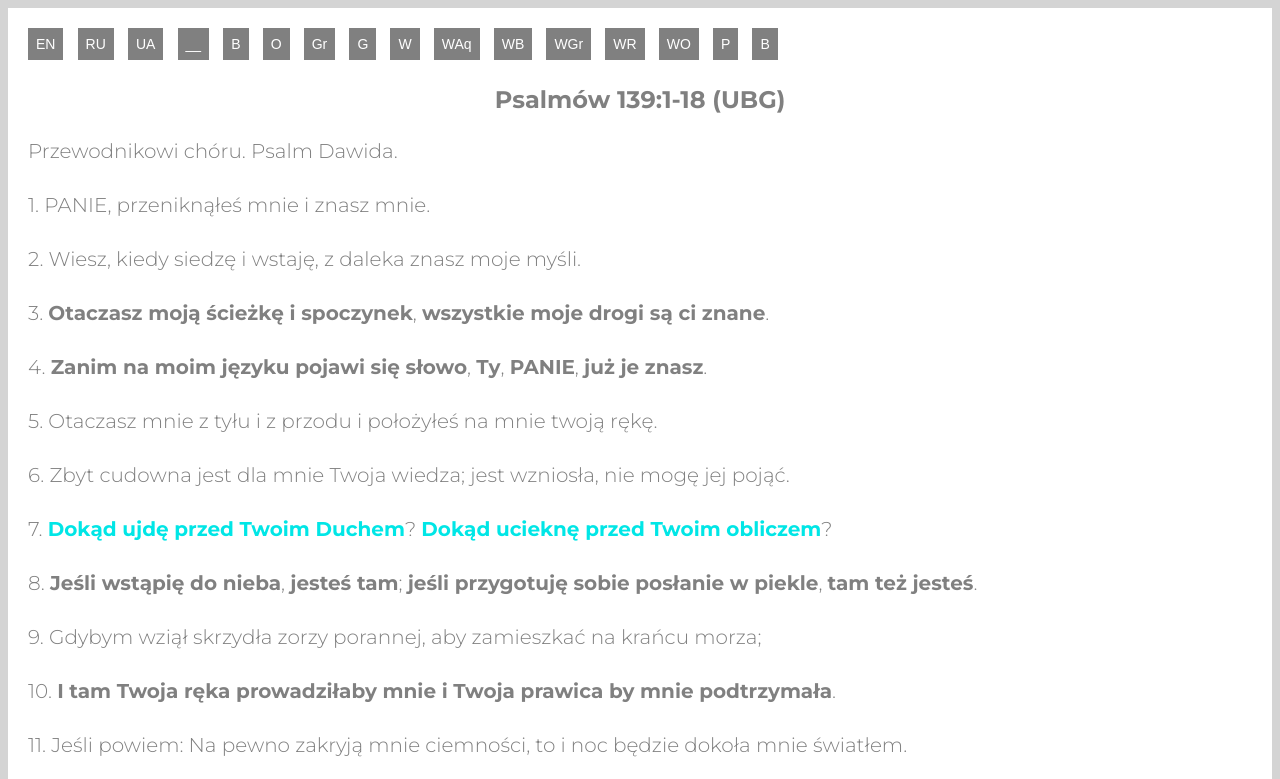
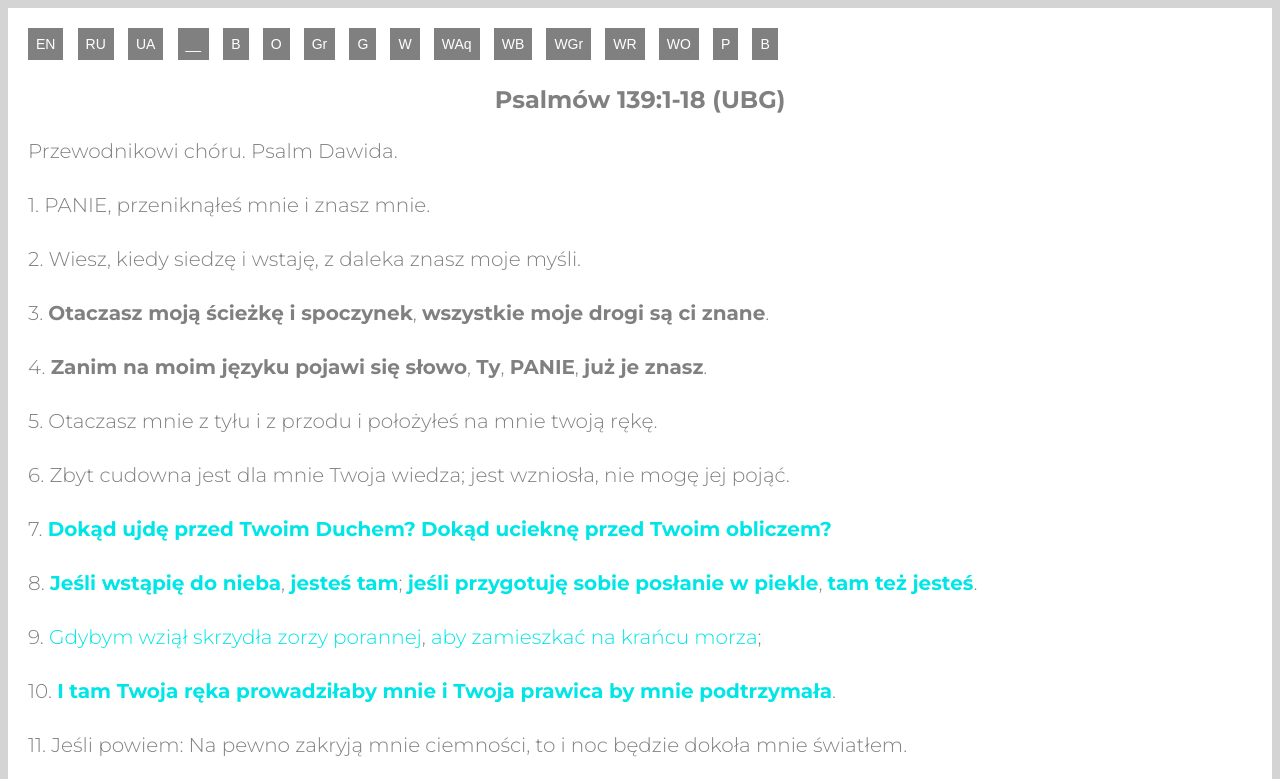
Before and after one commit to mr-front-end-dev/Bible-Verses-white-grey--PL, a plain HTML site: page index.html in a window 1280 px wide. Shown: the top 779 px of the page. Drawn offline with Linux system fonts and the light colour scheme.

Commit message:
Updated index.html

```diff
--- a/index.html
+++ b/index.html
@@ -37,10 +37,10 @@
       <p class="section__paragraph">4. <span class="section--bold">Zanim na moim języku pojawi się słowo</span>, <span class="section--bold">Ty</span>, <span class="section--bold">PANIE</span>, <span class="section--bold">już je znasz</span>.</p>
       <p class="section__paragraph">5. Otaczasz mnie z tyłu i z przodu i położyłeś na mnie twoją rękę.</p>
       <p class="section__paragraph">6. Zbyt cudowna jest dla mnie Twoja wiedza; jest wzniosła, nie mogę jej pojąć.</p>
-      <p class="section__paragraph">7. <span class="section--bold section--color--aqua">Dokąd ujdę przed Twoim Duchem</span>? <span class="section--bold section--color--aqua">Dokąd ucieknę przed Twoim obliczem</span>?</p>
-      <p class="section__paragraph">8. <span class="section--bold">Jeśli wstąpię do nieba</span>, <span class="section--bold">jesteś tam</span>; <span class="section--bold">jeśli przygotuję sobie posłanie w piekle</span>, <span class="section--bold">tam też jesteś</span>.</p>
-      <p class="section__paragraph">9. Gdybym wziął skrzydła zorzy porannej, aby zamieszkać na krańcu morza;</p>
-      <p class="section__paragraph">10. <span class="section--bold">I tam Twoja ręka prowadziłaby mnie i Twoja prawica by mnie podtrzymała</span>.</p>
+      <p class="section__paragraph">7. <span class="section--bold section--color--aqua">Dokąd ujdę przed Twoim Duchem?</span> <span class="section--bold section--color--aqua">Dokąd ucieknę przed Twoim obliczem?</span></p>
+      <p class="section__paragraph">8. <span class="section--bold section--color--aqua">Jeśli wstąpię do nieba</span>, <span class="section--bold section--color--aqua">jesteś tam</span>; <span class="section--bold section--color--aqua">jeśli przygotuję sobie posłanie w piekle</span>, <span class="section--bold section--color--aqua">tam też jesteś</span>.</p>
+      <p class="section__paragraph">9. <span class="section--color--aqua">Gdybym wziął skrzydła zorzy porannej</span>, <span class="section--color--aqua">aby zamieszkać na krańcu morza</span>;</p>
+      <p class="section__paragraph">10. <span class="section--bold section--color--aqua">I tam Twoja ręka prowadziłaby mnie i Twoja prawica by mnie podtrzymała</span>.</p>
       <p class="section__paragraph">11. Jeśli powiem: Na pewno zakryją mnie ciemności, to i noc będzie dokoła mnie światłem.</p>
       <p class="section__paragraph">12. <span class="section--bold">Nawet ciemność nic przed Tobą nie skryje</span>, <span class="section--bold">dla Ciebie noc świeci jak dzień</span>, <span class="section--bold">ciemność jest jak światłość</span>.</p>
       <p class="section__paragraph">13. <span class="section--bold">Ty bowiem panujesz nad moimi nerkami</span>; <span class="section--bold">okryłeś mnie w łonie mojej matki</span>.</p>
```
